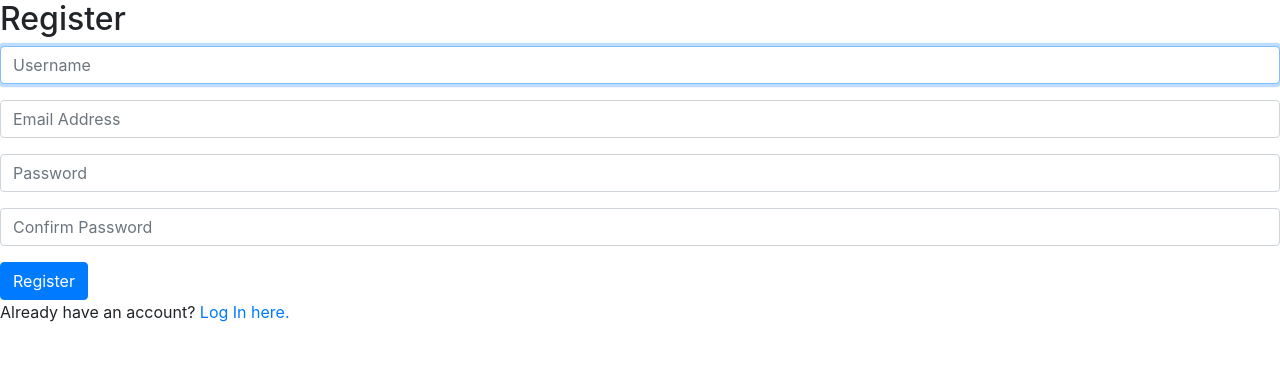
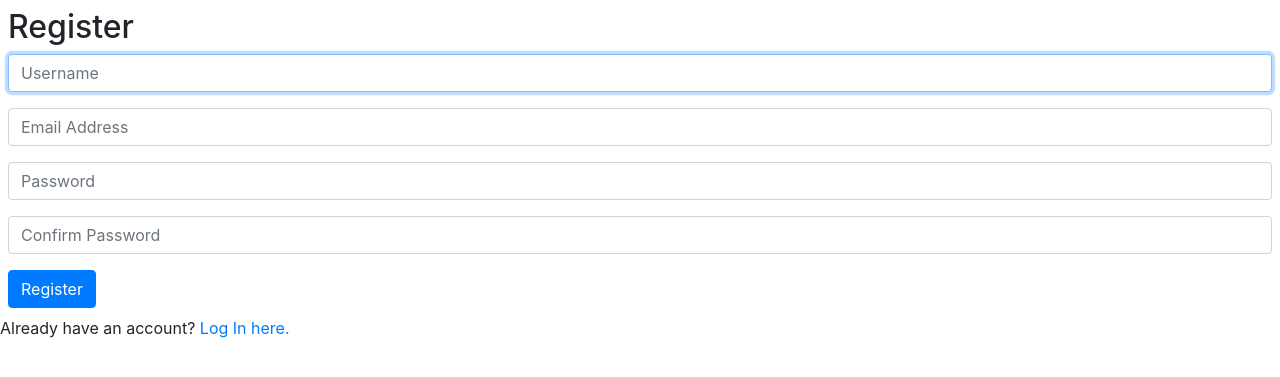
Before and after one commit to bencodes8/network, a Django app: page /register in a window 1280 px wide. Shown: the part 56-433 px from the top of the page. Run offline with Django 3.2, Linux system fonts and the light colour scheme; some libraries are stand-ins or nearby versions.

Commit message:
styled register page

```diff
--- a/network/templates/network/register.html
+++ b/network/templates/network/register.html
@@ -1,30 +1,31 @@
 {% extends "network/layout.html" %}
 
 {% block body %}
-
-    <h2>Register</h2>
 
     {% if message %}
         <div>{{ message }}</div>
     {% endif %}
 
-    <form action="{% url 'register' %}" method="post">
+<div class="user-form">
+    <h2 class="m-2">Register</h2>
+    <form class="m-2" action="{% url 'register' %}" method="post">
         {% csrf_token %}
-        <div class="form-group">
+        <div class="form-group mb-3">
             <input class="form-control" autofocus type="text" name="username" placeholder="Username">
         </div>
-        <div class="form-group">
+        <div class="form-group mb-3">
             <input class="form-control" type="email" name="email" placeholder="Email Address">
         </div>
-        <div class="form-group">
+        <div class="form-group mb-3">
             <input class="form-control" type="password" name="password" placeholder="Password">
         </div>
-        <div class="form-group">
+        <div class="form-group mb-3">
             <input class="form-control" type="password" name="confirmation" placeholder="Confirm Password">
         </div>
         <input class="btn btn-primary" type="submit" value="Register">
     </form>
 
     Already have an account? <a href="{% url 'login' %}">Log In here.</a>
+</div>
 
 {% endblock %}
```
